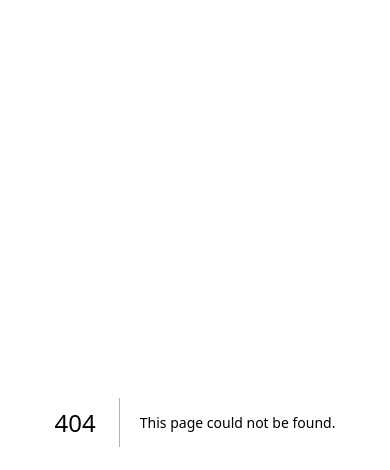
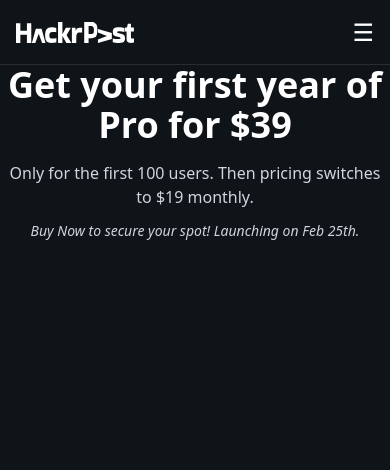
Before and after one commit to Jahswill-web-dev/BlogO-fullstack, a Next.js app: page /pricing in a window 390 px wide. Before the commit this address had no page. Shown: the top 470 px of the page. Built offline with nearby package versions, Linux system fonts and the light colour scheme.

Commit message:
working on pricing page and navbar added mobile functionality to navbar

```diff
--- a/package.json
+++ b/package.json
@@ -19,6 +19,7 @@
     "axios": "^1.13.2",
     "class-variance-authority": "^0.7.1",
     "clsx": "^2.1.1",
+    "framer-motion": "^12.29.2",
     "lucide-react": "^0.553.0",
     "next": "16.0.1",
     "next-themes": "^0.4.6",
--- a/src/app/calendar/page.tsx
+++ b/src/app/calendar/page.tsx
@@ -117,7 +117,7 @@ export default function WeeklyScheduler({
                 content:
                     "Excited to announce our new product launch! 🚀 We're revolutionizing the way startups connect with their audience.",
                 platform: "LinkedIn",
-                scheduledDate: makeDate(2, 10, 0), // Tue 10:00 (relative to week start)
+                scheduledDate: makeDate(1, 3, 0), // Tue 10:00 (relative to week start)
                 posted: false,
             },
             {
--- /dev/null
+++ b/src/app/pricing/page.tsx
@@ -0,0 +1,41 @@
+import Navbar from "@/components/modules/navbar";
+
+
+export const metadata = {
+  title: "Pricing - Get Pro for $39 in Your First Year",
+  description: "Early access pricing for indie hackers. First 100 users get Pro for $39/year, then $19/month."
+};
+
+export default function PricingPage() {
+
+
+    return (
+        // pricing copy: (heading: Get your first year for $39,
+        // subheading: Only for the first 100 users. Then pricing switches to monthly. )
+
+        <div className="bg-[#0F1419] h-screen">
+            {/* background Image */}
+            {/* // Nav */}
+            <Navbar />
+            {/* // Main Pricing Section */}
+            <div>
+                {/* Heading and subheading text */}
+                <div className="text-center text-white text-4xl font-bold mb-4">
+                  Get your first year of Pro for $39
+                </div>
+                <p className="text-center text-gray-300 mb-3">
+                    Only for the first 100 users. Then pricing switches to $19 monthly.
+                </p>
+                <p className="text-center text-gray-300 mb-8 text-sm italic">
+                    Buy Now to secure your spot! Launching on Feb 25th.
+                </p>
+                {/* Cards section */}
+                <div>
+
+                </div>
+            </div>
+        </div>
+    )
+
+
+}
--- /dev/null
+++ b/src/components/modules/navbar.tsx
@@ -0,0 +1,94 @@
+"use client";
+
+import { useState } from "react";
+import Link from "next/link";
+import { motion, AnimatePresence } from "framer-motion";
+import Image from "next/image";
+
+export default function Navbar() {
+    const [isOpen, setIsOpen] = useState(false);
+    // Animation variants for mobile menu
+    const menuVariants = {
+        closed: { height: 0, opacity: 0, transition: { duration: 0.3 } },
+        open: { height: "auto", opacity: 1, transition: { duration: 0.3 } },
+    };
+    //hamburger icon rotation
+    const hamburgerVariants = {
+        closed: { rotate: 0 },
+        open: { rotate: 90 },
+    };
+    return (
+        <nav className="w-full bg-[#08060] border-b border-white/10">
+            <div className="max-w-7xl mx-auto px-4 h-16 flex items-center justify-between">
+
+                {/* Logo */}
+                <Link href="/" className="flex items-center">
+                    <Image
+                        src="/logo.svg"
+                        alt="HackrPost Logo"
+                        width={100}
+                        height={100}
+                        className="w-[118px] h-[21px]"
+                        priority
+                    />
+                </Link>
+
+
+                {/* Desktop Links */}
+                <div className="hidden md:flex items-center gap-8 text-gray-300">
+                    <Link href="#about" className="hover:text-white">About</Link>
+                    <Link href="#features" className="hover:text-white">Features</Link>
+                    <Link href="#pricing" className="hover:text-white">Pricing</Link>
+                </div>
+
+                {/* Right Side */}
+                <div className="flex items-center gap-4">
+                    {/* Desktop CTA */}
+                    <Link
+                        href="/pricing"
+                        className="hidden md:inline-flex bg-[#0F1419] text-white px-4 py-2 rounded-md font-medium hover:bg-gray-200 transition"
+                    >
+                        Get Early Access
+                    </Link>
+
+                    {/* Mobile Menu Button */}
+                    <motion.button
+                        onClick={() => setIsOpen(!isOpen)}
+                        className="md:hidden text-white text-2xl"
+                        aria-label="Toggle menu"
+                        animate={isOpen ? "open" : "closed"}
+                        variants={hamburgerVariants}
+                    >
+                        ☰
+                    </motion.button>
+                </div>
+            </div>
+
+            {/* Mobile Menu */}
+            <AnimatePresence>
+                {isOpen && (
+                    <motion.div
+                        key="mobileMenu"
+                        initial="closed"
+                        animate="open"
+                        exit="closed"
+                        variants={menuVariants}
+                        className="md:hidden overflow-hidden bg-[#0F1419] border-t border-white/10 px-4 space-y-4 text-gray-300
+                        flex flex-col pb-5 gap-2 pt-3"
+                    >
+                        <Link href="#about" onClick={() => setIsOpen(false)}>About</Link>
+                        <Link href="#features" onClick={() => setIsOpen(false)}>Features</Link>
+                        <Link href="#pricing" onClick={() => setIsOpen(false)}>Pricing</Link>
+
+                        <Link
+                            href="/pricing"
+                            className="block text-center bg-[#0F1419] text-white py-2 rounded-md font-medium mt-4"
+                        >
+                            Get Early Access
+                        </Link>
+                    </motion.div>
+                )}
+            </AnimatePresence>
+        </nav>
+    );
+}
```
Also changed, not shown: public/logo.svg (added), 1 other file (tests, documents, lock files or other folders).
